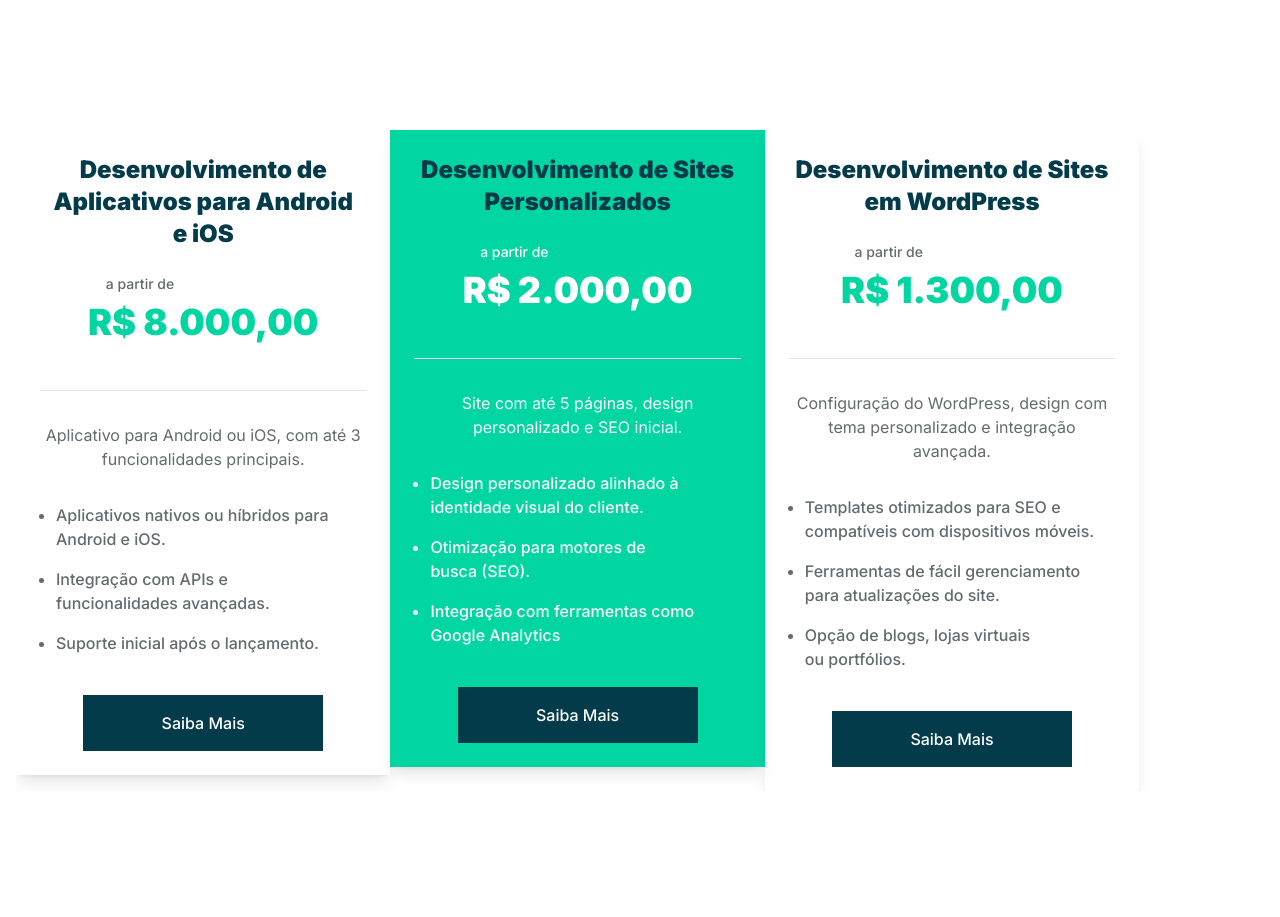
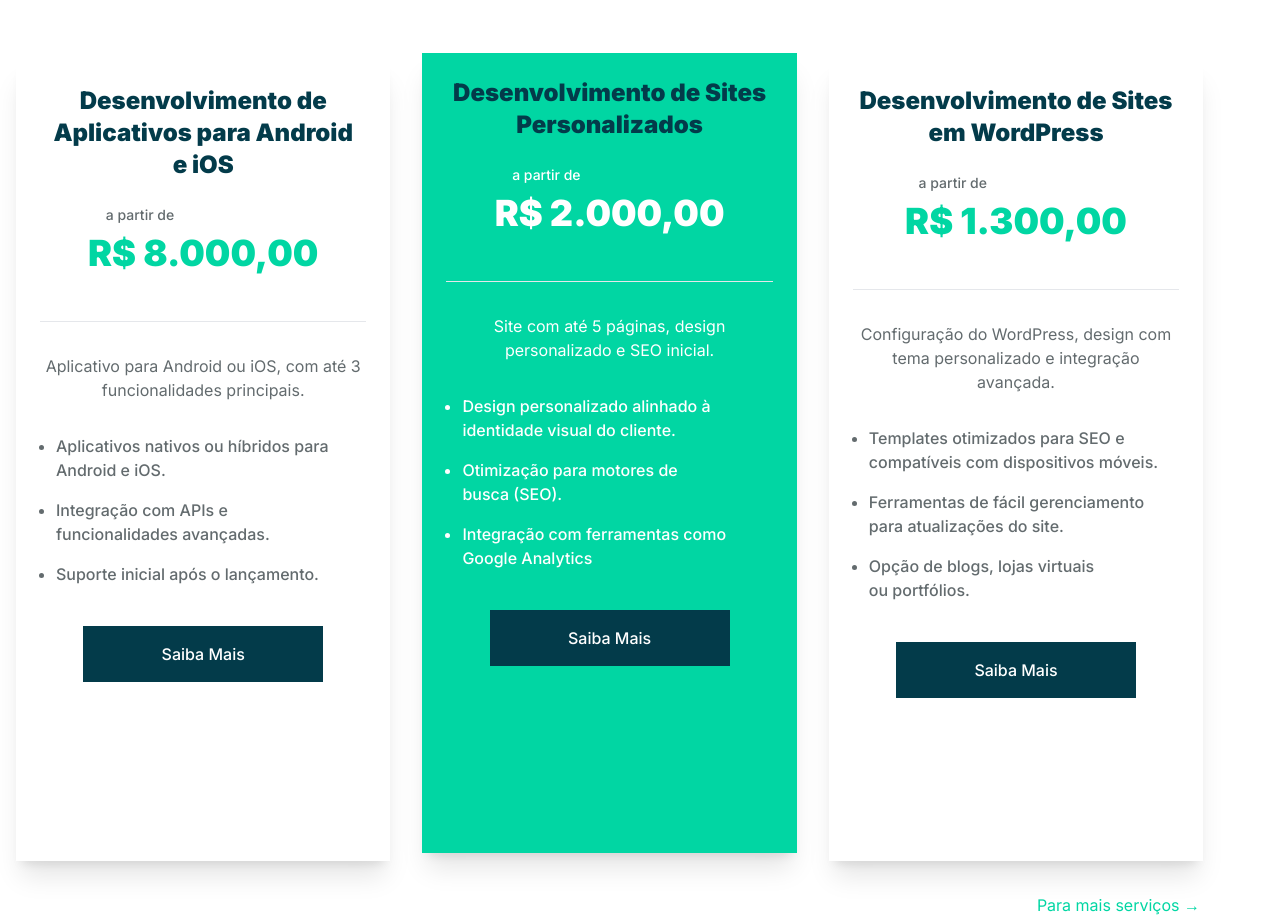
Before and after one commit to Gabriel-Andreoni/g2l, a Next.js app: page / in a window 1280 px wide. Shown: the part 4260-5177 px from the top of the page. Built offline with nearby package versions, Linux system fonts and the light colour scheme.

Commit message:
Update index.tsx

```diff
--- a/app/sections/Prices/index.tsx
+++ b/app/sections/Prices/index.tsx
@@ -1,7 +1,4 @@
-'use client';
-
-import { Swiper, SwiperSlide } from 'swiper/react';
-import 'swiper/css';
+import Link from "next/link";
 
 interface PriceProps {
     name: string,
@@ -44,7 +41,7 @@ const services: PriceProps[] = [
             'Ferramentas de fácil gerenciamento para atualizações do site.',
             'Opção de blogs, lojas virtuais ou portfólios.'
         ]
-    }
+    },
 ];
 
 
@@ -56,17 +53,12 @@ export function Prices() {
                 <h2 className="text-4xl font-black text-[#033b4a]">Investimento que Impulsiona o Seu Sucesso</h2>
             </div>
 
-            <ul className="w-full h-screen my-8 flex desktop:flex-row mobile:flex-col justify-center items-center ">
-                <Swiper
-                    slidesPerView={3}
-                >
+            <ul className="w-full h-screen my-8 flex flex-wrap gap-8 desktop:flex-row mobile:flex-col justify-start items-center">
+
                 {services.map((service, index) => {
                     return (
-                            <SwiperSlide
-                                key={index}
-                                className="w-[30%] h-full shadow-lg"
-                                >
-                                <li className={`desktop:w-[100%] h-full flex flex-col p-6  ${service.primary ? 'bg-[#01D6A3]' : ''}`}>
+
+                        <li key={index} className={`desktop:w-[30%] h-full flex flex-col p-6  ${service.primary ? '-mt-4 bg-[#01D6A3]' : ''} shadow-xl snap-end`}>
 
                             <div className="mb-4 text-center">
                                 <h3 className="text-2xl text-pretty font-black text-[#033b4a]">{service.name}</h3>
@@ -93,10 +85,12 @@ export function Prices() {
                             <button className={`w-60 mx-auto mt-6 p-4 font-medium transition-all ${service.primary ? 'bg-[#033b4a] text-white  hover:bg-[#033b4a] hover:text-[#01D6A3] hover:shadow-[10px_10px_1px_#fff]' : 'bg-[#033b4a] text-white  hover:bg-[#033b4a] hover:text-[#01D6A3] hover:shadow-[10px_10px_1px_#01D6A3]'}`}>Saiba Mais</button>
 
                         </li>
-                            </SwiperSlide>
+
                     )
                 })}
-                </Swiper>
+                <span className="w-full flex justify-end">
+                    <Link className="mr-16 text-[#01D6A3] transition-all hover:text-[#033b4a]" href="#">Para mais serviços →</Link>
+                </span>
             </ul>
         </section>
     );
```
Lines whose indentation alone changed are shown as unchanged.
